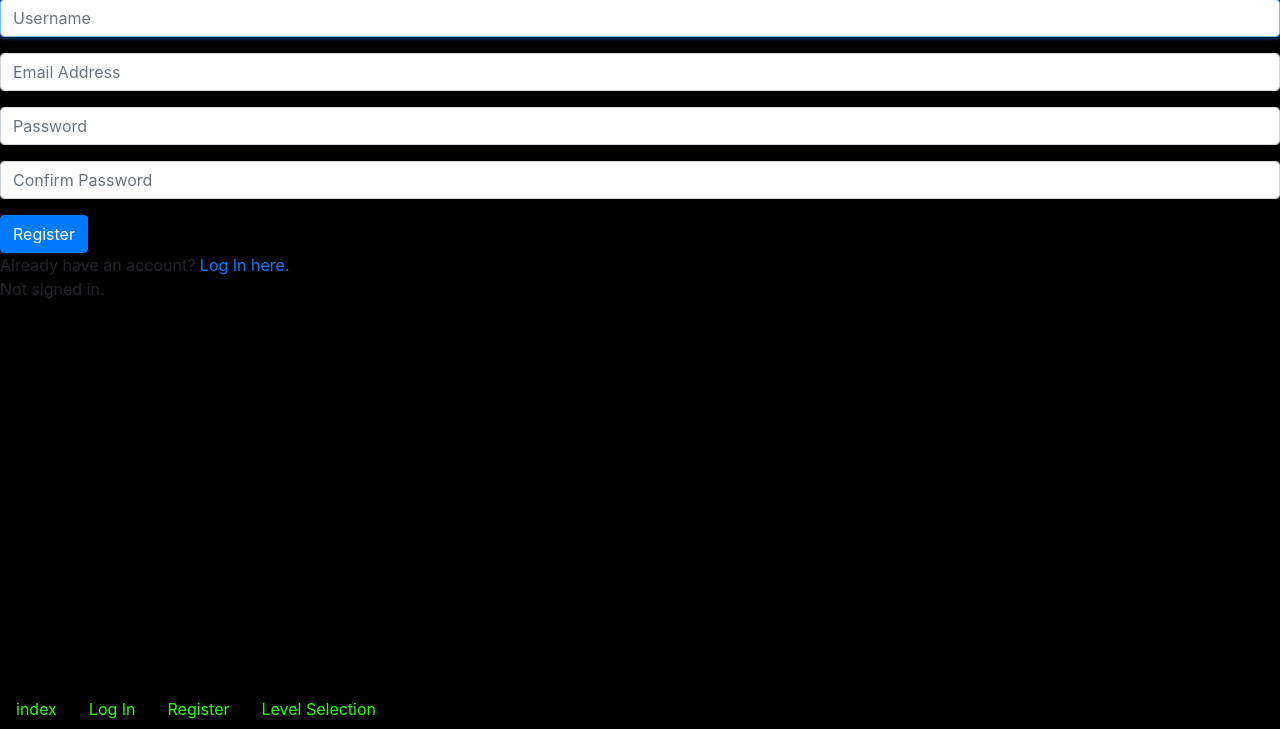
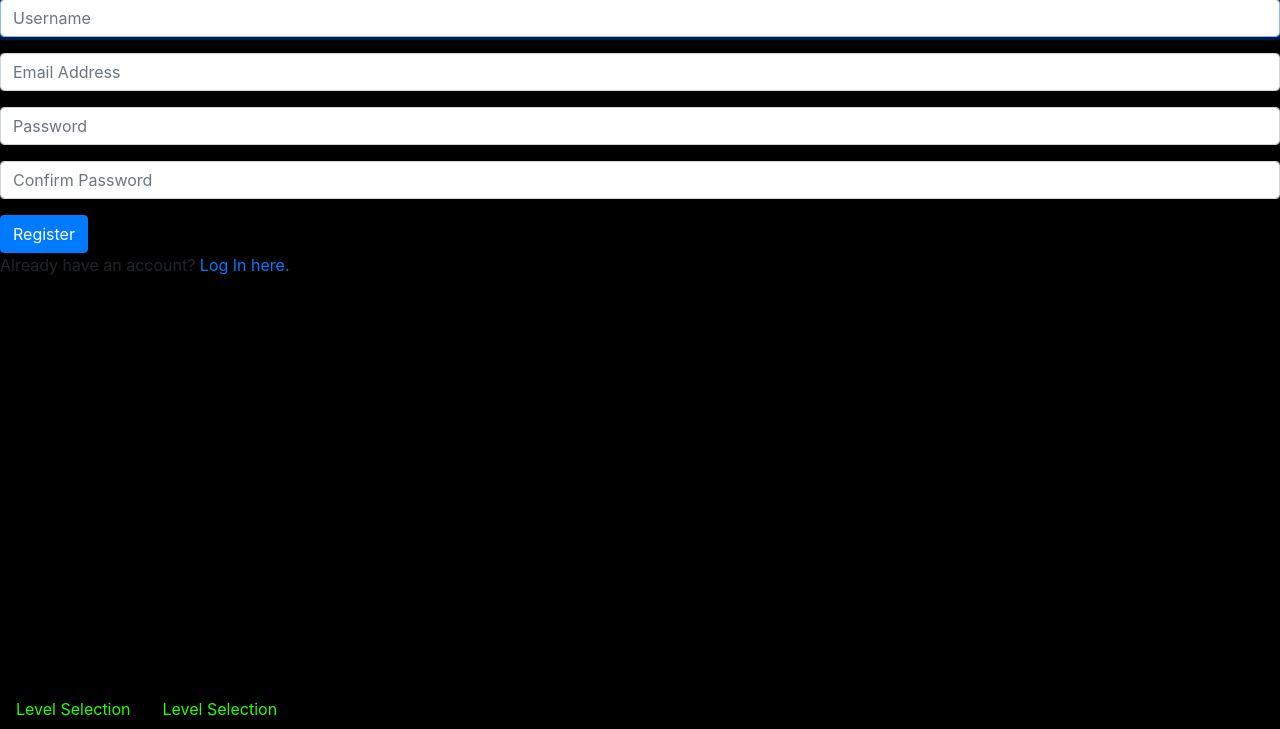
Before and after one commit to AvshRLev/gamesproject, a Django app: page /register in a window 1280 px wide. Shown: the part 71-800 px from the top of the page. Run offline with Django 3.2, Linux system fonts and the light colour scheme; some libraries are stand-ins or nearby versions.

Commit message:
temporarily restructured the app

```diff
--- a/games/templates/games/layout.html
+++ b/games/templates/games/layout.html
@@ -4,28 +4,31 @@
 <html lang="en">
   <head>
     <title>{% block title %}Games{% endblock %}</title>
-        <link rel="stylesheet" href="https://stackpath.bootstrapcdn.com/bootstrap/4.4.1/css/bootstrap.min.css" integrity="sha384-Vkoo8x4CGsO3+Hhxv8T/Q5PaXtkKtu6ug5TOeNV6gBiFeWPGFN9MuhOf23Q9Ifjh" crossorigin="anonymous">
-        <link href="{% static 'games/style.css' %}" rel="stylesheet">
-        {% block script %}
-        {% endblock %}
+    <link
+      rel="stylesheet"
+      href="https://stackpath.bootstrapcdn.com/bootstrap/4.4.1/css/bootstrap.min.css"
+      integrity="sha384-Vkoo8x4CGsO3+Hhxv8T/Q5PaXtkKtu6ug5TOeNV6gBiFeWPGFN9MuhOf23Q9Ifjh"
+      crossorigin="anonymous"
+    />
+    <link href="{% static 'games/style.css' %}" rel="stylesheet" />
+    {% block script %} {% endblock %}
   </head>
   <body>
-        <br>
-        {% block body %}
-        {% endblock %}
-        <div class="position-fixed">
+    <br />
+    {% block body %} {% endblock %}
+    <!-- <div class="position-fixed">
             {% if user.is_authenticated %}
                 Signed in as <strong>{{ user.username }}</strong>.
             {% else %}
                 Not signed in.
             {% endif %}
-        </div>
+        </div> -->
     <ul class="nav fixed-bottom">
       <li class="nav-item">
-                <a class="nav-link green" href="{% url 'index' %}">index</a>
+        <a class="nav-link green" href="{% url 'space-invaders' %}">Level Selection</a>
       </li>
-            {% if user.is_authenticated %}
-                <li>
+      <!-- {% if user.is_authenticated %} -->
+      <!-- <li>
                     <a class="nav-link green" href="{% url 'logout' %}">Log Out</a>
                 </li>
                 {% else %}
@@ -34,12 +37,12 @@
                 </li>
                 <li class="nav-item">
                     <a class="nav-link green" href="{% url 'register' %}">Register</a>
+                </li>-->
+      <li class="nav-item">
+        <a class="nav-link green" href="{% url 'space-invaders' %}">Level Selection</a>
       </li>
-                <li class="nav-item">
-                    <a class="nav-link green" href="{% url 'space_invaders' %}">Level Selection</a>
-                </li>
-            {% endif %}
+      <!-- {% endif %} -->
     </ul>
-        <hr>
+    <hr />
   </body>
 </html>
--- a/games/urls.py
+++ b/games/urls.py
@@ -3,7 +3,8 @@ from django.urls import path
 from . import views
 
 urlpatterns = [
-    path("", views.index, name="index"),
+    # path("", views.index, name="index"),
+    path("", views.space_invaders, name="space-invaders"),
     path("login", views.login_view, name="login"),
     path("logout", views.logout_view, name="logout"),
     path("register", views.register, name="register"),
```
Lines whose indentation alone changed are shown as unchanged.
